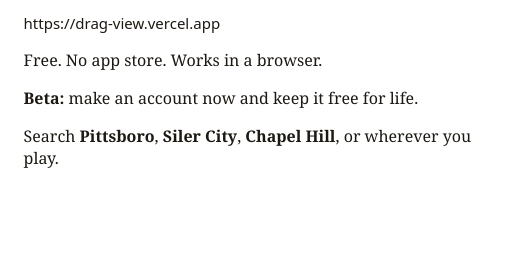
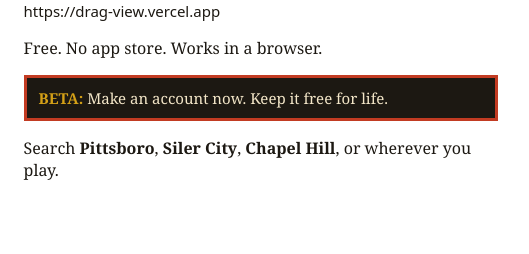
Before and after one commit to hawriver247-hub/drag-view, a website built with Vite: page flyer.html in a window 1280 px wide. Shown: the part 151-405 px from the top of the page, 526-1055 px from the left. Built offline with nearby package versions, Linux system fonts and the light colour scheme; no server answers.

Commit message:
highlight beta free for life

```diff
--- a/flyer.html
+++ b/flyer.html
@@ -21,7 +21,17 @@
     li { margin: 0.25em 0; }
     .rules { border-top: 2px solid #1c1812; margin-top: 22px; padding-top: 12px; font-size: 14px; }
     .foot { margin-top: 16px; font-size: 13px; color: #5c4e38; }
-  </style>
+
+    .beta {
+      background: #1c1812;
+      color: #f3e6c8;
+      border: 3px solid #c23b22;
+      padding: 10px 12px;
+      margin: 12px 0 0;
+      font-size: 15px;
+    }
+    .beta b { color: #d4a017; }
+    </style>
 </head>
 <body>
   <h1>D&amp;D Local</h1>
@@ -33,7 +43,7 @@
       <p><b>Scan with your phone camera.</b></p>
       <p class="url">https://drag-view.vercel.app</p>
       <p>Free. No app store. Works in a browser.</p>
-      <p><b>Beta:</b> make an account now and keep it free for life.</p>
+      <p class="beta"><b>BETA:</b> Make an account now. Keep it free for life.</p>
       <p>Search <b>Pittsboro</b>, <b>Siler City</b>, <b>Chapel Hill</b>, or wherever you play.</p>
     </div>
   </div>
```
Also changed, not shown: index.html (+1 -1 lines), src/style.css (+10 -0 lines).
